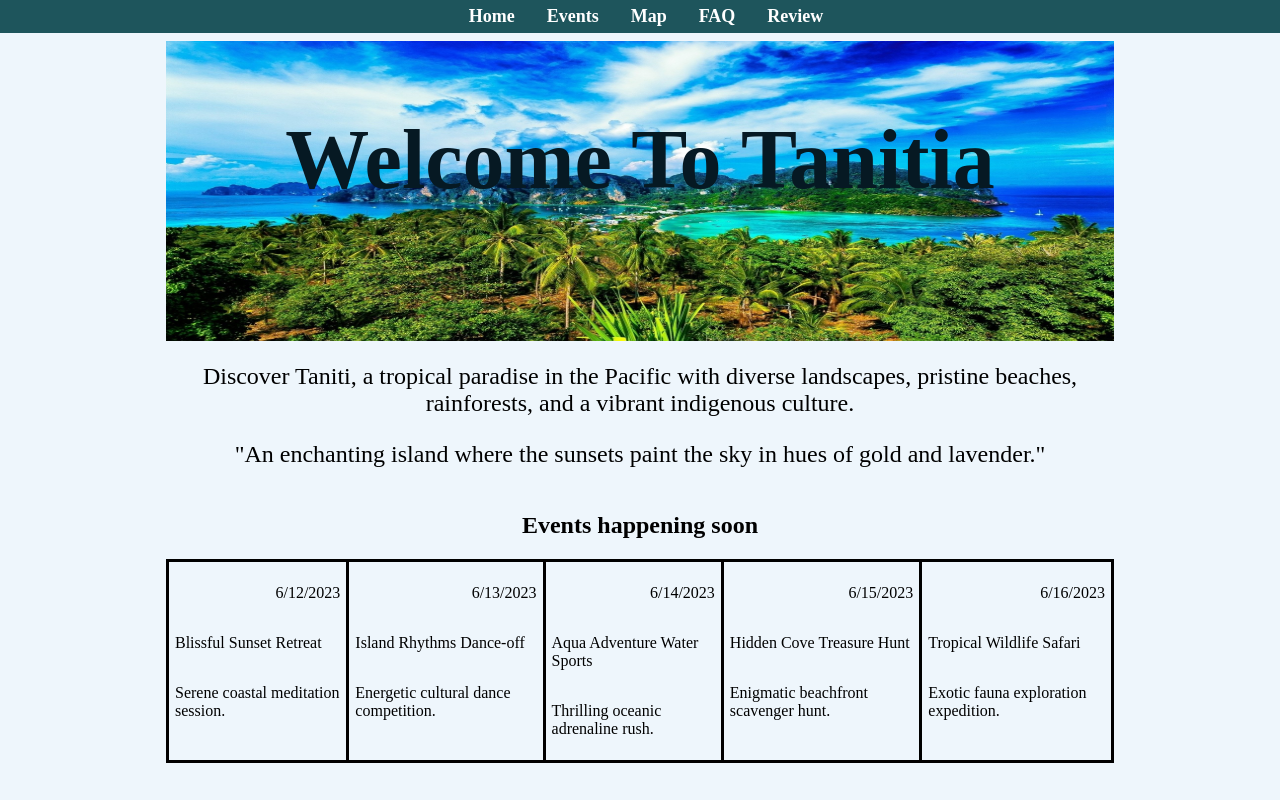
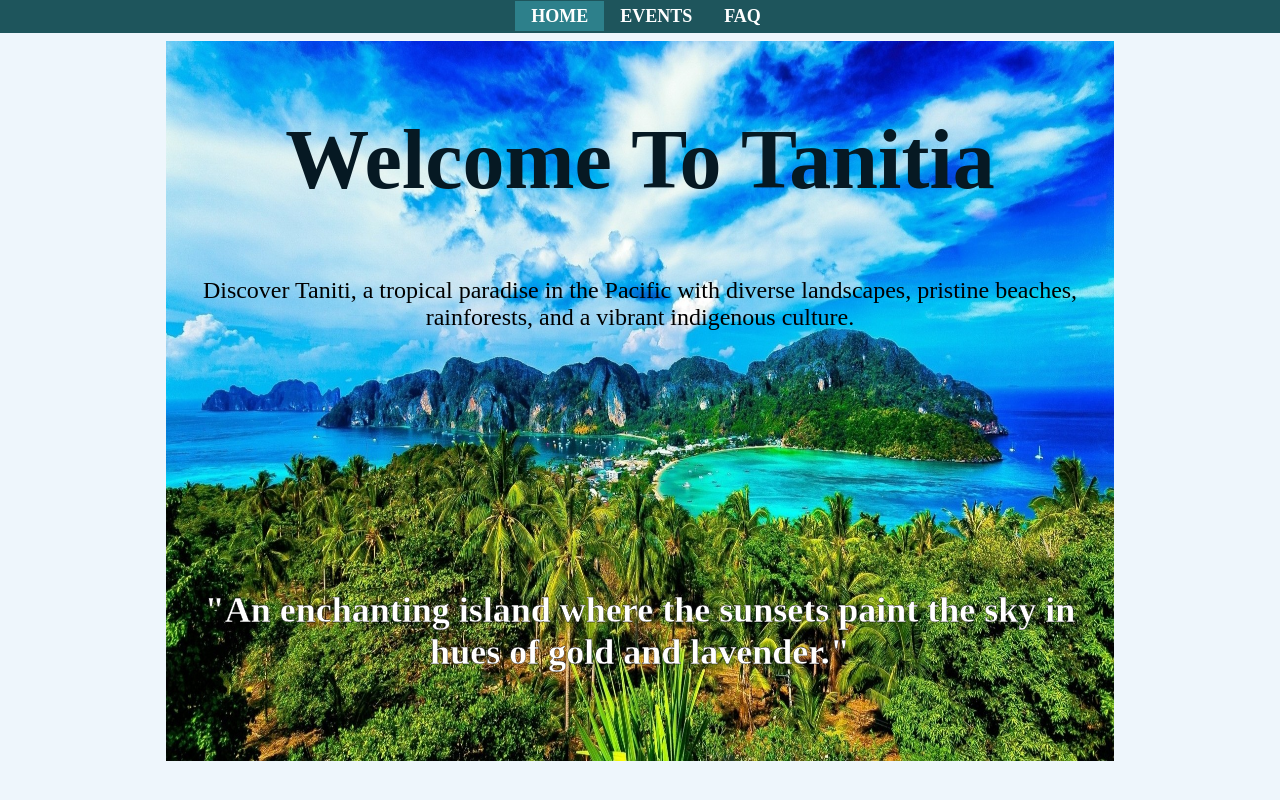
Before and after one commit to jmjles/ux-wgu, a Next.js app: page / in a window 1280 px wide. Shown: the top 800 px of the page. Built offline with nearby package versions, Linux system fonts and the light colour scheme.

Commit message:
devop: added revisions

```diff
--- a/src/app/Quotes/index.tsx
+++ b/src/app/Quotes/index.tsx
@@ -24,7 +24,18 @@ const Quotes = () => {
     };
   });
   return (
-    <section>
+    <section
+      style={{
+        position: "absolute",
+        bottom: 30,
+        color: "white",
+        fontWeight: "bolder",
+        fontSize: 36,
+        width: "100%",
+        WebkitTextStrokeColor: "black",
+        WebkitTextStrokeWidth: 0.3,
+      }}
+    >
       <p className="quote">&quot;{quotes[quote]}&quot;</p>
     </section>
   );
--- /dev/null
+++ b/src/app/components/Banner.tsx
@@ -0,0 +1,35 @@
+import React from "react";
+import island from "../assets/island.jpeg";
+import Image from "next/image";
+import Quotes from "../Quotes";
+
+const Banner = (props: props) => {
+  return (
+    <section
+      style={{ height: props.home ? "90vh" : 300, position: "relative" }}
+      id="home"
+    >
+      <Image
+        src={island}
+        alt="Island image"
+        style={{ zIndex: -1 }}
+        fill={true}
+      />
+      <h1 style={{ zIndex: 10 }}>{props.heading}</h1>
+      {props.home && (
+        <section className="Summary">
+          Discover Taniti, a tropical paradise in the Pacific with diverse
+          landscapes, pristine beaches, rainforests, and a vibrant indigenous
+          culture.
+          <Quotes />
+        </section>
+      )}
+    </section>
+  );
+};
+
+type props = {
+  heading: string;
+  home?: boolean;
+};
+export default Banner;
--- /dev/null
+++ b/src/app/components/Nav.tsx
@@ -0,0 +1,26 @@
+import Link from "next/link";
+import { usePathname, useRouter } from "next/navigation";
+import React from "react";
+
+const Nav = () => {
+  const route = usePathname();
+  console.log(route);
+  const home = route === "/";
+  const events = route === "/locations";
+  const faq = route === "/faq";
+  return (
+    <nav>
+      <Link style={home ? selected : {}} href="/">
+        HOME
+      </Link>
+      <Link style={events ? selected : {}} href="/locations">
+        EVENTS
+      </Link>
+      <Link style={faq ? selected : {}} href="/faq">
+        FAQ
+      </Link>
+    </nav>
+  );
+};
+const selected = { backgroundColor: "#2D808B" };
+export default Nav;
--- a/src/app/page.tsx
+++ b/src/app/page.tsx
@@ -1,78 +1,12 @@
 "use client";
-import Image from "next/image";
-import Map from "./Map";
-import "./globals.css";
-import Quotes from "./Quotes";
-import Events from "./Events";
-import island from "./assets/island.jpeg";
-import Reviews from "./reviews";
+import Banner from "./components/Banner";
+import Nav from "./components/Nav";
 export default function Home() {
   return (
     <main>
-      <nav >
-        <a href="#home" >Home</a>
-        <a href="#events">Events</a>
-        <a href="#map">Map</a>
-        <a href="#FAQ">FAQ</a>
-        <a href="#reviews">Review</a>
-      </nav>
       <div className="Main">
-        <section style={{ height: 300, position: "relative" }} id="home">
-          <Image
-            src={island}
-            alt="Island image"
-            style={{ zIndex: -1 }}
-            fill={true}
-          />
-          <h1 style={{ zIndex: 10 }}>Welcome to Tanitia</h1>
-        </section>
-        <section className="Summary">
-          Discover Taniti, a tropical paradise in the Pacific with diverse
-          landscapes, pristine beaches, rainforests, and a vibrant indigenous
-          culture.
-          <Quotes />
-        </section>
-        <Events />
-        <Map />
-        <section id="FAQ">
-          <h2>Frequently Requested Information: </h2>
-          <ul>
-            <li>
-              Power outlets are 120 volts (the same as in the United States).
-            </li>
-            <li>
-              Alcohol is not allowed to be served or sold between the hours of
-              midnight and 9:00 a.m.
-            </li>
-            <li>
-              The drinking age on Taniti is 18 and the drinking age is not
-              strictly enforced.
-            </li>
-            <li>
-              Many younger Tanitians speak fluent English. Very little English
-              is spoken in rural areas, especially by the older residents.
-            </li>
-            <li>
-              There is one hospital and several clinics. The hospital has many
-              multilingual employees.
-            </li>
-            <li>
-              Violent crime is very rare on Taniti, but as tourism increases,
-              there are more reports of pickpocketing and other petty crimes.
-            </li>
-            <li>
-              Taniti enjoys a large number of national holidays, and many
-              tourist attractions and restaurants will be closed on holidays, so
-              visitors should plan accordingly.
-            </li>
-            <li>
-              Taniti uses the U.S. dollar as its currency, but many businesses
-              will also accept euros and yen. Several banks facilitate currency
-              exchange, and many businesses accept major credit cards.
-            </li>
-          </ul>
-        </section>
-        <Reviews />
+        <Nav />
+        <Banner heading="Welcome to Tanitia" home/>
       </div>
     </main>
   );
```
Also changed, not shown: src/app/layout.tsx (+6 -5 lines), src/pages/faq.tsx (added, +56 -0 lines), src/pages/locations.tsx (added, +20 -0 lines).
